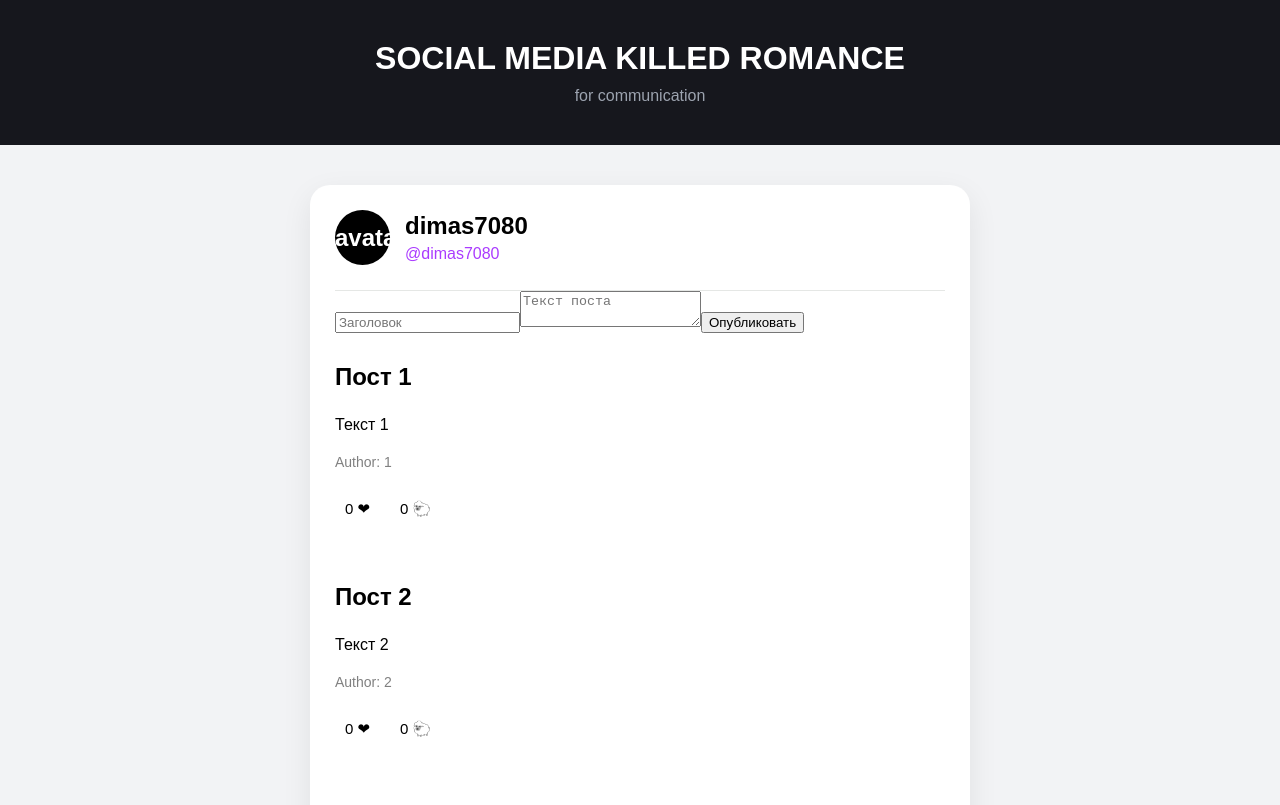
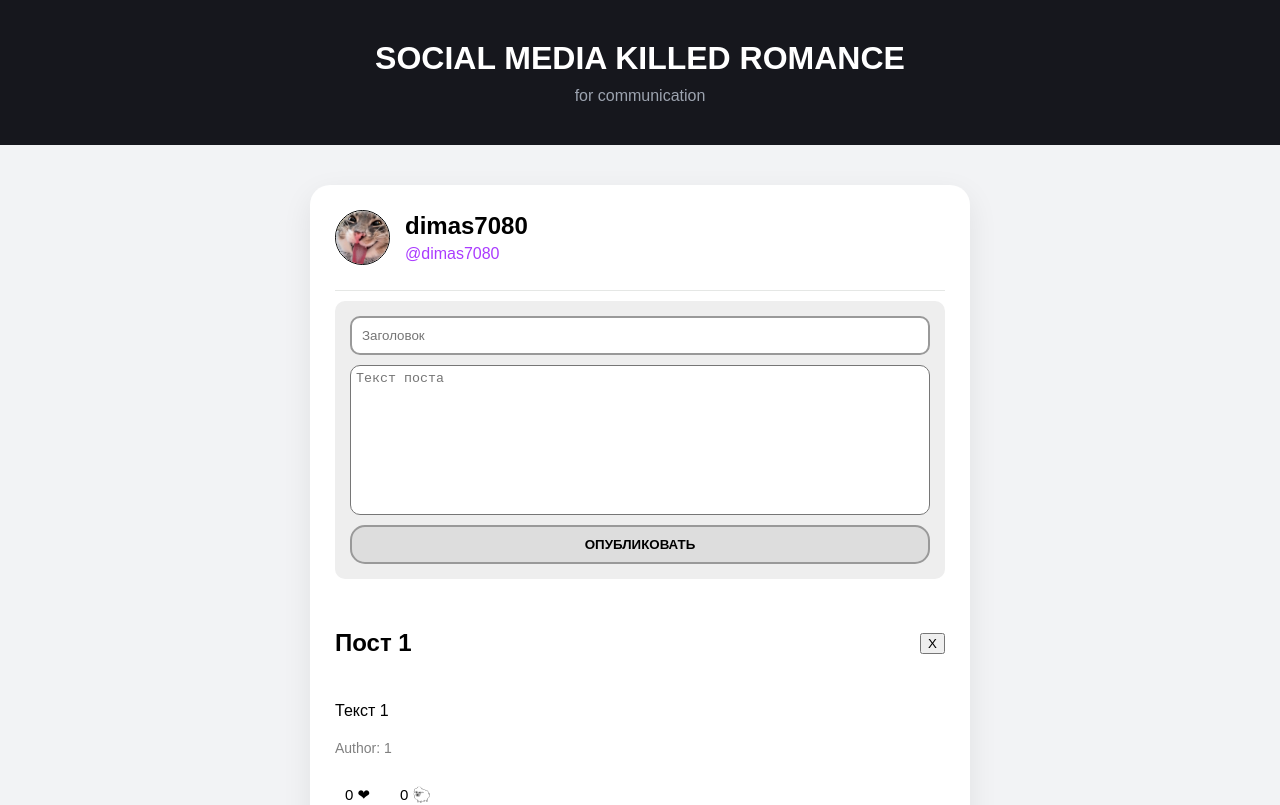
Before and after one commit to dimaswork7080/React, a React (Vite) app: page / in a window 1280 px wide. Shown: the top 805 px of the page. Built offline with nearby package versions, Linux system fonts and the light colour scheme.

Commit message:
Удаление постов

```diff
--- a/src/components/Post.jsx
+++ b/src/components/Post.jsx
@@ -1,14 +1,20 @@
 import Actions from "./Actions";
 
-function Post({ author, title, text }) {
+function Post({ author, title, text, onDelete, id }) {
     return (
         <div>
             <article className="post">
-                <h2>{title}</h2>
+                <div className="te">
+                    <h2>{title}</h2>
+                    <button className="delete-button" onClick={() => onDelete(id)}>
+                        X
+                    </button>
+                </div>
                 <p className="post-text">{text}</p>
                 <p className="post-author">Author: {author}</p>
                 <Actions />
             </article>
+
         </div>
     );
 }
--- a/src/components/ProfileCard.jsx
+++ b/src/components/ProfileCard.jsx
@@ -39,7 +39,7 @@ function ProfileCard() {
     const [title, setTitle] = useState('');
     const [text, setText] = useState("");
 
-    function addPost(e){
+    function addPost(e) {
         e.preventDefault();
 
         const newPost = {
@@ -55,10 +55,16 @@ function ProfileCard() {
         setText("");
     }
 
+    function deletePost(id) {
+        setPosts(
+            posts.filter((post) => post.id !== id)
+        );
+    }
+
     return (
         <section className="profile-card">
             <div className="profile">
-                <div className="avatar">avatar</div>
+                <img src="src/assets/cat.jpg" alt="" className="avatar"></img>
                 <div className="profile-info">
                     <h2>dimas7080</h2>
                     <p>@dimas7080</p>
@@ -69,24 +75,31 @@ function ProfileCard() {
                 <input type="text"
                     placeholder="Заголовок"
                     value={title}
-                onChange={(e) => setTitle(e.target.value)}/>
+                    onChange={(e) => setTitle(e.target.value)} />
 
                 <textarea placeholder="Текст поста"
                     value={text}
-                onChange={(e) => setText(e.target.value)}/>
+                    onChange={(e) => setText(e.target.value)} />
 
                 <button type="submit">
                     Опубликовать
                 </button>
             </form>
 
-            {posts.map((post)=> (
+            {posts.length > 0 ? (posts.map((post) => (
                 <Post
                     key={post.id}
+                    id={post.id}
                     author={post.author}
                     title={post.title}
-                text={post.text}/>
-            ))}
+                    text={post.text}
+                    onDelete={deletePost} />
+            ))
+            ) : (
+                <p className="empty-message">Опубликуйте первый пост</p>
+            )}
+
+
             {/* <Post author="2" title="Пост 2" text="Текст 2"/>
             <Post author="3" title="Пост 3" text="Текст 3"/> */}
         </section>
--- a/src/index.css
+++ b/src/index.css
@@ -181,8 +181,7 @@ main {
   height: 55px;
   display: flex;
   align-items: center;
-  background: black;
-  color: white;
+  border: 1px solid black;
   border-radius: 50%;
   font-size: 24px;
   font-weight: bold;
@@ -200,15 +199,10 @@ main {
 /* POST */
 .post {
   padding: 25px 0;
-  border-bottom: 1px solid white;
-}
-
-.post:last-child {
-  border-bottom: none;
+  border-bottom: 1px solid rgb(180, 180, 180);
 }
 
 .post h2 {
-  margin: 0 0 10px;
   color: black;
   line-height: 1.6;
 }
@@ -251,3 +245,54 @@ main {
 .actions button:active{
   transform: translateY(0);
 }
+
+.post-form{
+  margin-top: 10px;
+  display: flex;
+  flex-direction: column;
+  padding: 15px;
+  background-color: #eeeeee;
+  border-radius: 10px;
+  gap: 10px;
+}
+
+.post-form button{
+  background-color: #dddddd;
+  border: 2px solid #999;
+  padding: 10px;
+  border-radius: 15px;
+  text-transform: uppercase;
+  font-weight: 900;
+  transform: translate(0px, 0px);
+  transition: translate 2s ease;
+}
+
+.post-form button:hover{
+  background-color: #bebebe;
+  transform: translate(100px, 50px);
+  transform: scale(2);
+  transition: transform 2s ease, background-color 2s ease;
+}
+
+.post-form textarea{
+  resize: none;
+  height: 150px;
+  border-radius: 10px;
+  padding: 5px;
+}
+
+.post-form input{
+  padding: 10px;
+  border: 2px solid #999;
+  border-radius: 10px;
+}
+
+.te{
+  display: flex;
+  align-items: center;
+  justify-content: space-between;
+}
+
+.delete-button:hover{
+  background-color: red;
+}
```
Also changed, not shown: src/assets/cat.jpg (added). Lines whose indentation alone changed are shown as unchanged.
